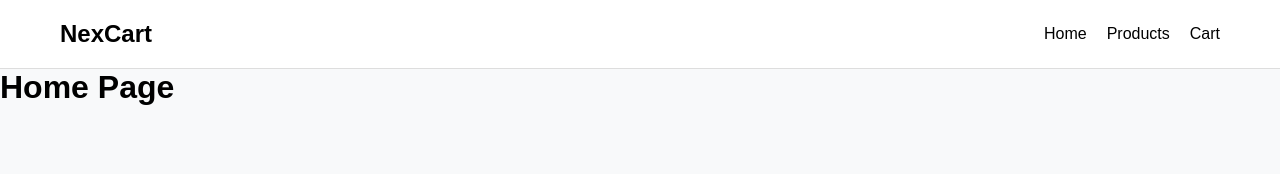
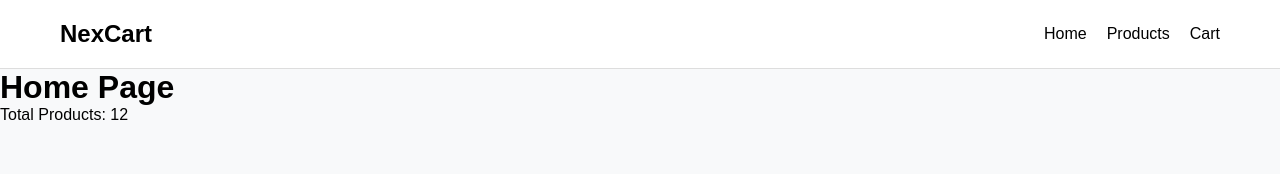
Before and after one commit to IncharaX/nexcart, a React (Vite) app: page / in a window 1280 px wide. Shown: the top 174 px of the page. Built offline with nearby package versions, Linux system fonts and the light colour scheme.

Commit message:
Product Data Layer

```diff
--- /dev/null
+++ b/src/data/products.jsx
@@ -0,0 +1,159 @@
+const products = [
+  {
+    id: 1,
+    name: "iPhone 15 Pro",
+    price: 1299,
+    category: "Phones",
+    rating: 4.8,
+    featured: true,
+    image:
+      "https://images.unsplash.com/photo-1695048133142-1a20484d2569",
+    description:
+      "Apple flagship smartphone featuring A17 Pro chip and advanced camera system."
+  },
+
+  {
+    id: 2,
+    name: "Samsung Galaxy S25",
+    price: 1199,
+    category: "Phones",
+    rating: 4.7,
+    featured: true,
+    image:
+      "https://images.unsplash.com/photo-1610945265064-0e34e5519bbf",
+    description:
+      "Premium Android smartphone with high-performance processor."
+  },
+
+  {
+    id: 3,
+    name: "MacBook Air M3",
+    price: 1499,
+    category: "Laptops",
+    rating: 4.9,
+    featured: true,
+    image:
+      "https://images.unsplash.com/photo-1517336714739-489689fd1ca8",
+    description:
+      "Lightweight Apple laptop powered by the M3 chip."
+  },
+
+  {
+    id: 4,
+    name: "Dell XPS 15",
+    price: 1699,
+    category: "Laptops",
+    rating: 4.7,
+    featured: false,
+    image:
+      "https://images.unsplash.com/photo-1496181133206-80ce9b88a853",
+    description:
+      "Premium Windows laptop for professionals and creators."
+  },
+
+  {
+    id: 5,
+    name: "Sony WH-1000XM5",
+    price: 399,
+    category: "Audio",
+    rating: 4.9,
+    featured: true,
+    image:
+      "https://images.unsplash.com/photo-1505740420928-5e560c06d30e",
+    description:
+      "Industry-leading wireless noise-canceling headphones."
+  },
+
+  {
+    id: 6,
+    name: "AirPods Pro",
+    price: 249,
+    category: "Audio",
+    rating: 4.8,
+    featured: false,
+    image:
+      "https://images.unsplash.com/photo-1606220588913-b3aacb4d2f46",
+    description:
+      "Wireless earbuds with active noise cancellation."
+  },
+
+  {
+    id: 7,
+    name: "iPad Air",
+    price: 699,
+    category: "Tablets",
+    rating: 4.8,
+    featured: true,
+    image:
+      "https://images.unsplash.com/photo-1544244015-0df4b3ffc6b0",
+    description:
+      "Versatile tablet perfect for productivity and creativity."
+  },
+
+  {
+    id: 8,
+    name: "Logitech MX Master 3S",
+    price: 99,
+    category: "Accessories",
+    rating: 4.9,
+    featured: false,
+    image:
+      "https://images.unsplash.com/photo-1527814050087-3793815479db",
+    description:
+      "Premium wireless productivity mouse."
+  },
+
+  {
+    id: 9,
+    name: "Mechanical Keyboard",
+    price: 129,
+    category: "Accessories",
+    rating: 4.6,
+    featured: false,
+    image:
+      "https://images.unsplash.com/photo-1511467687858-23d96c32e4ae",
+    description:
+      "RGB mechanical keyboard with tactile switches."
+  },
+
+  {
+    id: 10,
+    name: "Apple Watch Series 10",
+    price: 499,
+    category: "Wearables",
+    rating: 4.8,
+    featured: true,
+    image:
+      "https://images.unsplash.com/photo-1434494878577-86c23bcb06b9",
+    description:
+      "Advanced smartwatch with fitness tracking and health features."
+  },
+
+  {
+    id: 11,
+    name: "Asus ROG Zephyrus",
+    price: 1899,
+    category: "Laptops",
+    rating: 4.8,
+    featured: false,
+    image:
+      "https://images.unsplash.com/photo-1593642702821-c8da6771f0c6",
+    description:
+      "High-performance gaming laptop."
+  },
+
+  {
+    id: 12,
+    name: "JBL Flip 6",
+    price: 149,
+    category: "Audio",
+    rating: 4.7,
+    featured: false,
+    image:
+      "https://images.unsplash.com/photo-1589003077984-894e133dabab",
+    description:
+      "Portable Bluetooth speaker with powerful sound."
+  }
+];
+
+export default products;
--- a/src/pages/Home.jsx
+++ b/src/pages/Home.jsx
@@ -1,5 +1,20 @@
+import products from "../data/products";
+
+const featuredProducts = products.filter(
+  (product) => product.featured
+);
+
+console.log(featuredProducts);
+
 function Home() {
-  return <h1>Home Page</h1>;
+  console.log(products);
+
+  return (
+    <div>
+      <h1>Home Page</h1>
+      <p>Total Products: {products.length}</p>
+    </div>
+  );
 }
 
 export default Home;
```
